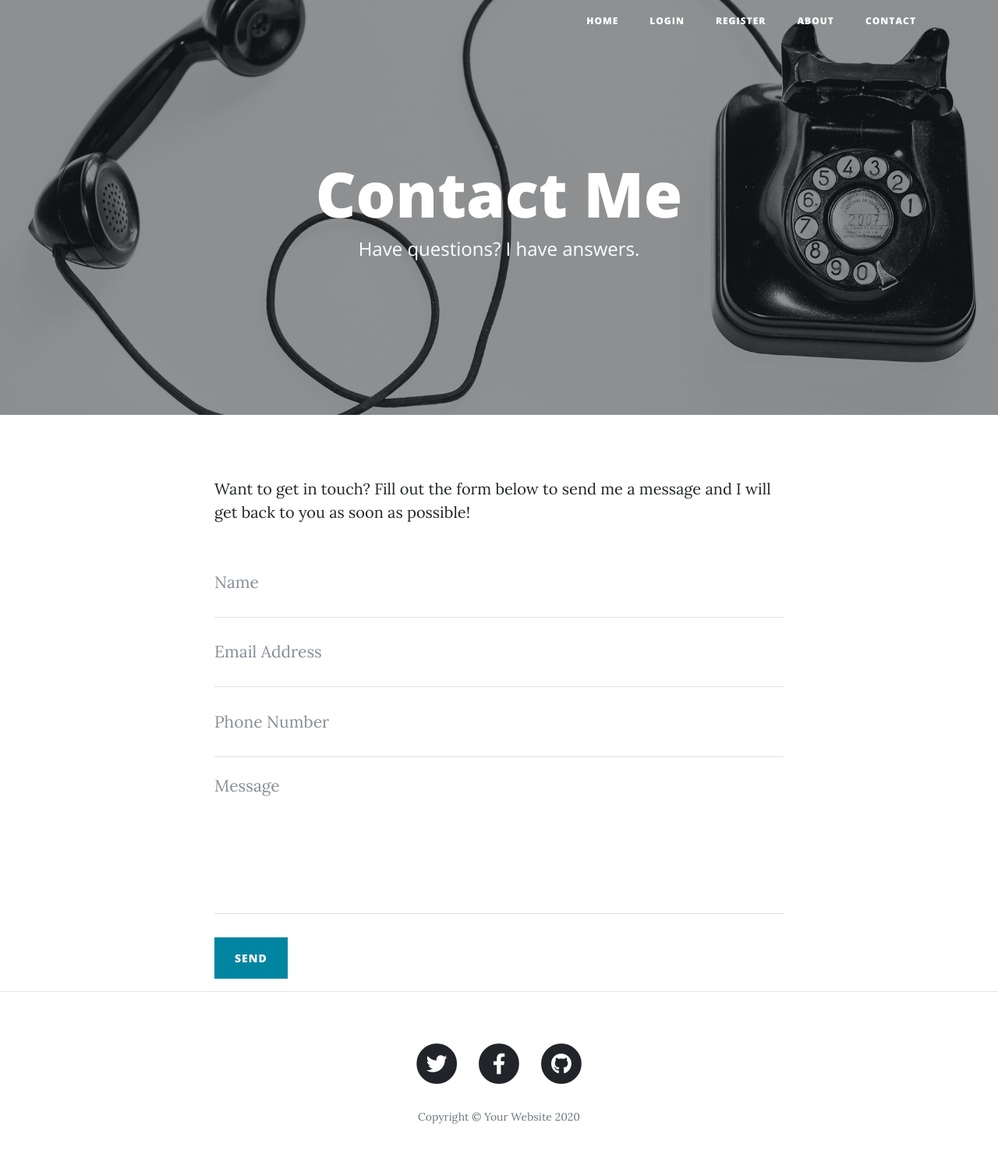
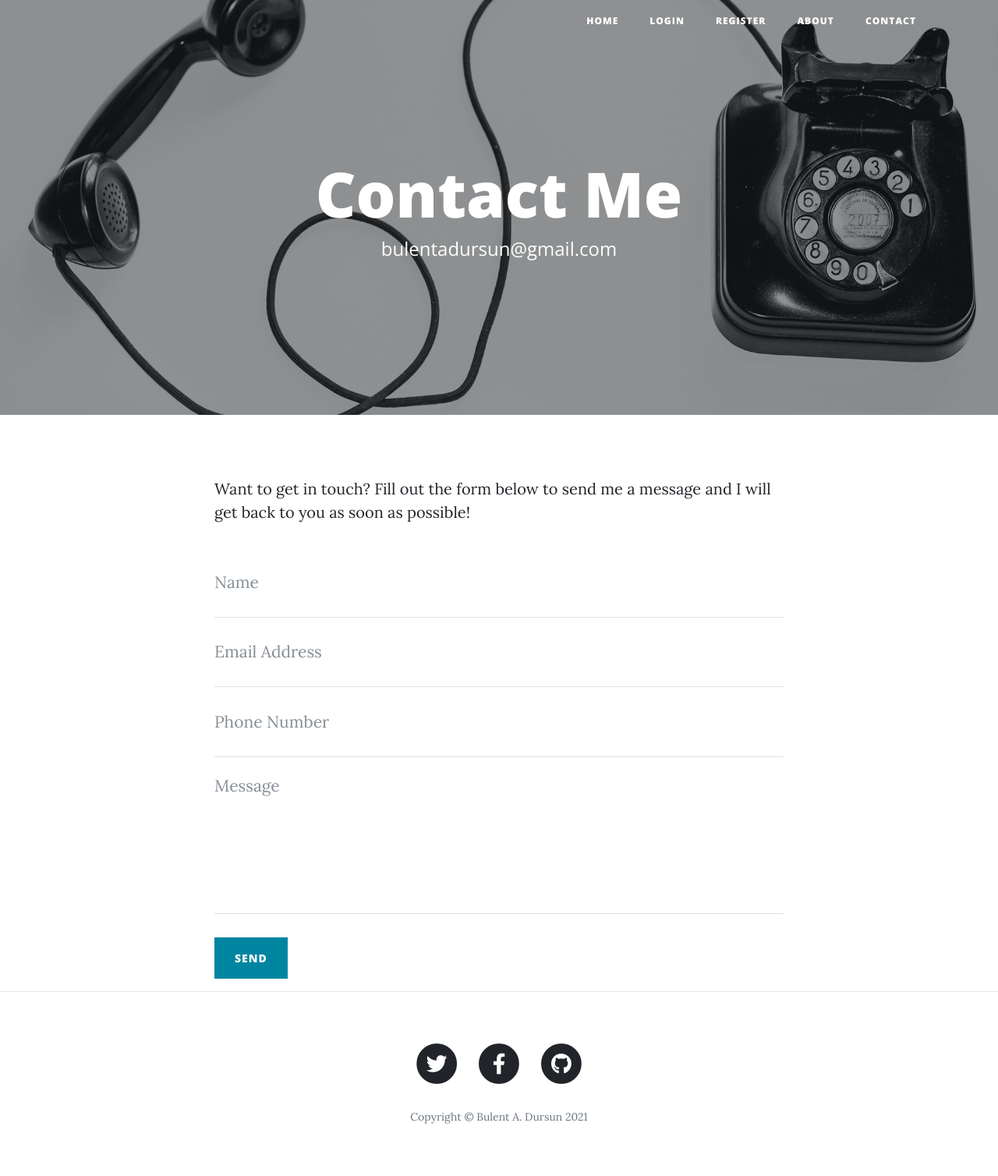
Before and after one commit to bd2K2K/blog-with-users-end, a Flask app: page /contact in a window 1280 px wide. Shown: the whole page at 78% size. Run offline with Flask 2, Linux system fonts and the light colour scheme; some libraries are stand-ins or nearby versions.

Commit message:
contact and copyright

```diff
--- a/main.py
+++ b/main.py
@@ -65,7 +65,7 @@ class Comment(db.Model):
     parent_post = relationship("BlogPost", back_populates="comments")
     comment_author = relationship("User", back_populates="comments")
     text = db.Column(db.Text, nullable=False)
-db.create_all()
+#db.create_all()
 
 
 def admin_only(f):
@@ -89,7 +89,7 @@ def register():
     if form.validate_on_submit():
 
         if User.query.filter_by(email=form.email.data).first():
-            print(User.query.filter_by(email=form.email.data).first())
+
             #User already exists
             flash("You've already signed up with that email, log in instead!")
             return redirect(url_for('login'))
--- a/templates/contact.html
+++ b/templates/contact.html
@@ -8,7 +8,7 @@
         <div class="col-lg-8 col-md-10 mx-auto">
           <div class="page-heading">
             <h1>Contact Me</h1>
-            <span class="subheading">Have questions? I have answers.</span>
+            <span class="subheading">bulentadursun@gmail.com</span>
           </div>
         </div>
       </div>
--- a/templates/footer.html
+++ b/templates/footer.html
@@ -29,7 +29,7 @@
               </a>
             </li>
           </ul>
-          <p class="copyright text-muted">Copyright &copy; Your Website 2020</p>
+          <p class="copyright text-muted">Copyright &copy; Bulent A. Dursun  2021</p>
         </div>
       </div>
     </div>
```
